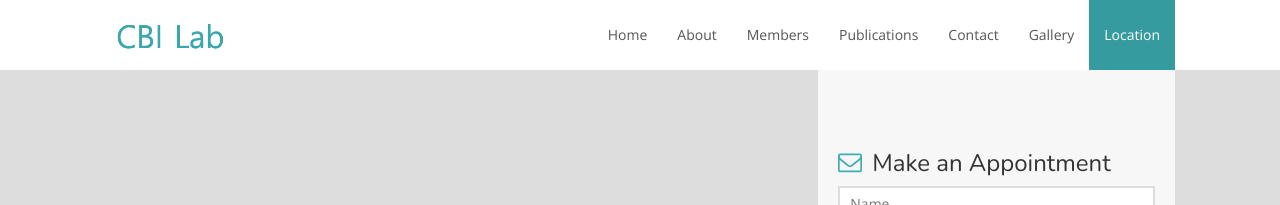
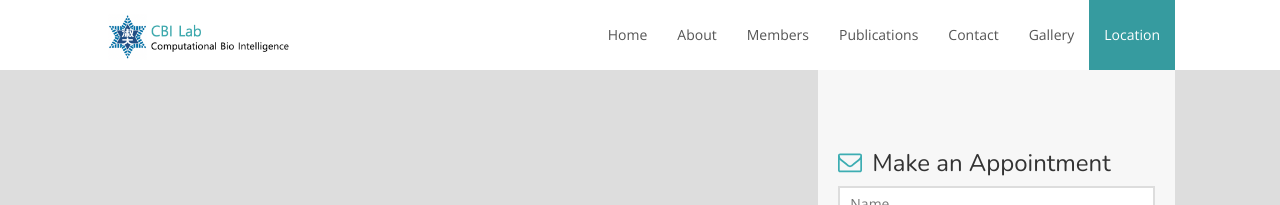
Before and after one commit to cbi-bioinfo/cbi-bioinfo.github.io_old, a Jekyll site: the page built from index.html, in a window 1280 px wide. Shown: the top 205 px of the page. Built offline with Jekyll 4.4.1, drawn with Linux system fonts in a browser that asks for light colours; nearby versions of some CDN libraries.

Commit message:
Update _config.yml

```diff
--- a/_config.yml
+++ b/_config.yml
@@ -4,7 +4,7 @@ description: "A responsive Jekyll theme for dental clinics."
 baseurl: "" # the subpath of your site, e.g. /blog
 url: "" # the name of your domain
 #logo_url: svg/min/logo.svg
-logo_url: img/cbi_logo_2.png
+logo_url: img/cbi_logo_3.png
 
 # Hero
 hero:
```
